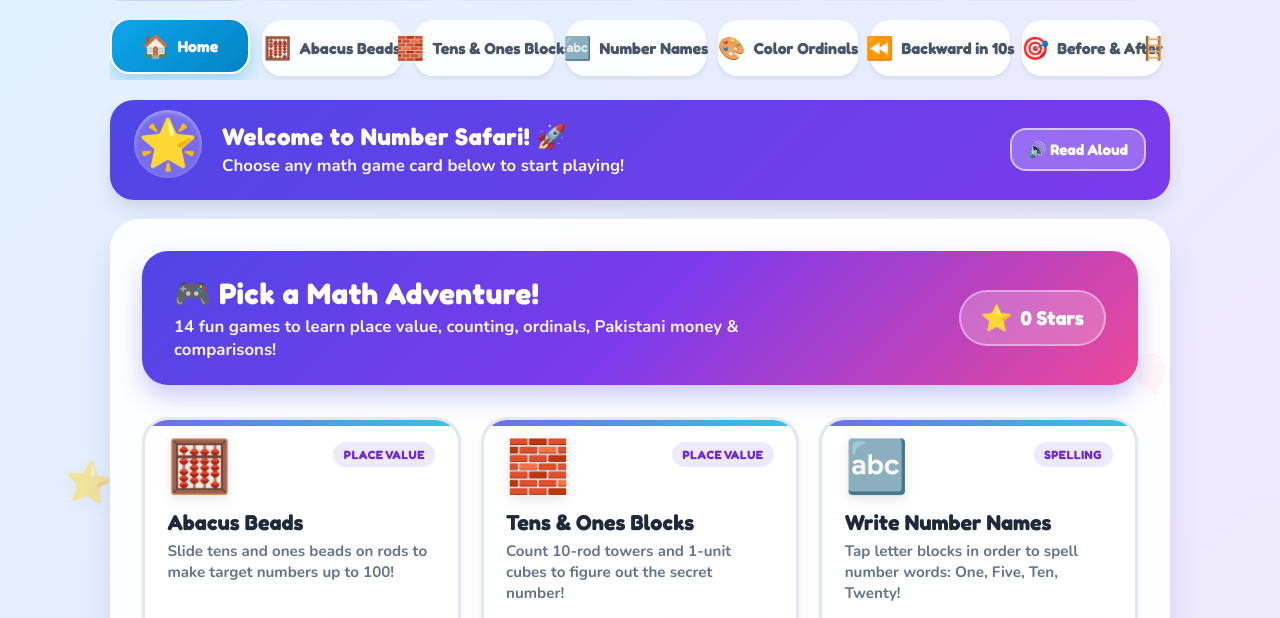
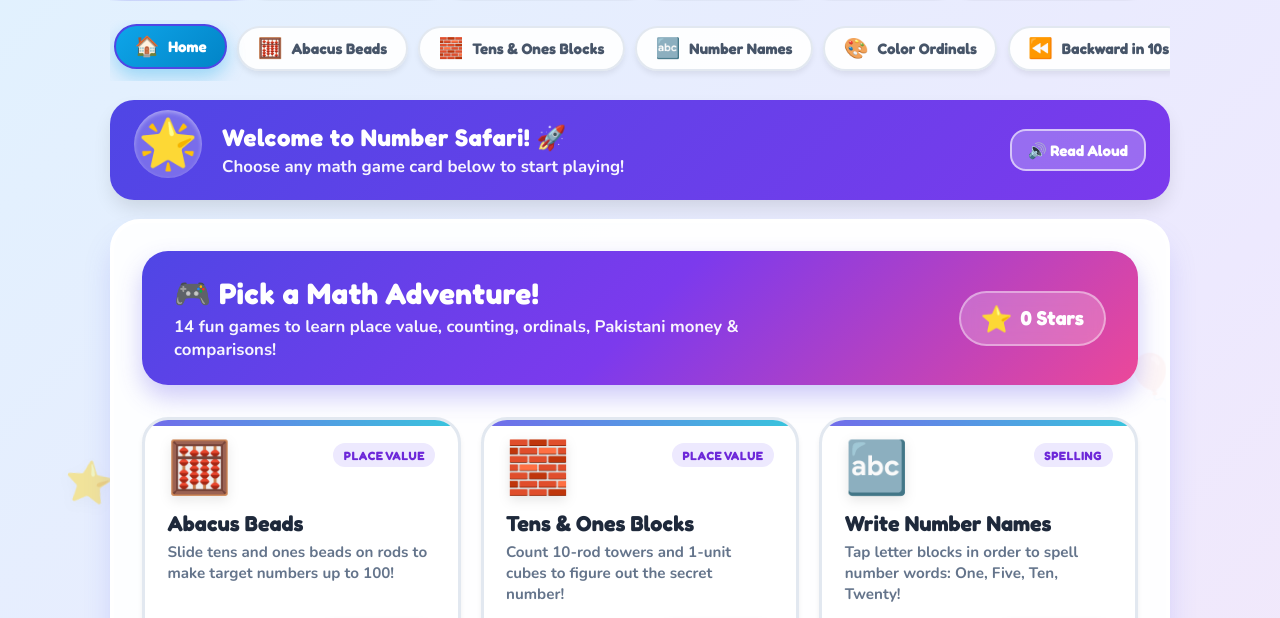
Before and after one commit to QasimOmer/number-safari, a website: page index.html in a window 1280 px wide. Shown: the part 170-788 px from the top of the page. Drawn offline with nearby package versions, Linux system fonts and the light colour scheme.

Commit message:
Fix nav bar button overlapping by preventing flex item squishing and ensuring natural content width

```diff
--- a/game.js
+++ b/game.js
@@ -643,7 +643,11 @@ function renderHomeCards() {
 function switchToMode(modeId) {
   state.mode = modeId;
   document.querySelectorAll('.nav-btn').forEach(b => {
-    b.classList.toggle('active', b.dataset.mode === modeId);
+    const isActive = b.dataset.mode === modeId;
+    b.classList.toggle('active', isActive);
+    if (isActive) {
+      b.scrollIntoView({ behavior: 'smooth', block: 'nearest', inline: 'center' });
+    }
   });
   document.querySelectorAll('.game-view').forEach(v => v.classList.remove('active'));
 
--- a/style.css
+++ b/style.css
@@ -217,47 +217,79 @@ body {
 /* Nav Modes */
 .mode-nav {
   display: flex;
-  gap: 0.75rem;
+  gap: 0.65rem;
   overflow-x: auto;
-  padding-bottom: 0.25rem;
+  padding: 0.35rem 0.25rem 0.65rem;
+  scroll-behavior: smooth;
+  -webkit-overflow-scrolling: touch;
+  scrollbar-width: thin;
+  scrollbar-color: rgba(99, 102, 241, 0.35) transparent;
+}
+
+.mode-nav::-webkit-scrollbar {
+  height: 6px;
+}
+.mode-nav::-webkit-scrollbar-track {
+  background: rgba(241, 245, 249, 0.6);
+  border-radius: 999px;
+}
+.mode-nav::-webkit-scrollbar-thumb {
+  background: rgba(148, 163, 184, 0.4);
+  border-radius: 999px;
+}
+.mode-nav::-webkit-scrollbar-thumb:hover {
+  background: rgba(99, 102, 241, 0.6);
 }
 
 .nav-btn {
-  flex: 1;
-  min-width: 140px;
-  display: flex;
-  align-items: center;
-  justify-content: center;
-  gap: 0.5rem;
-  padding: 0.75rem 1rem;
-  border-radius: 20px;
+  flex: 0 0 auto;
+  width: auto;
+  min-width: max-content;
+  display: inline-flex;
+  align-items: center;
+  justify-content: center;
+  gap: 0.55rem;
+  padding: 0.65rem 1.15rem;
+  border-radius: 999px;
   background: var(--card-bg);
-  border: 2px solid transparent;
-  font-family: var(--font-bubble);
-  font-size: 1rem;
+  border: 2px solid #E2E8F0;
+  font-family: var(--font-bubble);
+  font-size: 0.95rem;
   font-weight: 700;
   color: #475569;
   cursor: pointer;
+  white-space: nowrap;
   box-shadow: var(--shadow-sm);
-  transition: all 0.2s ease;
+  transition: all 0.2s cubic-bezier(0.34, 1.56, 0.64, 1);
+  user-select: none;
 }
 
 .nav-btn:hover {
   transform: translateY(-2px);
   background: #FFFFFF;
+  border-color: #818CF8;
   box-shadow: var(--shadow-md);
+  color: #1E293B;
 }
 
 .nav-btn.active {
   background: linear-gradient(135deg, #4F46E5, #7C3AED);
   color: #FFFFFF;
-  border-color: #FFFFFF;
+  border-color: #4F46E5;
   box-shadow: 0 8px 18px rgba(79, 70, 229, 0.35);
   transform: translateY(-2px);
 }
 
 .nav-btn .btn-emoji {
-  font-size: 1.4rem;
+  font-size: 1.25rem;
+  line-height: 1;
+  display: inline-block;
+  flex-shrink: 0;
+}
+
+.nav-btn .btn-text {
+  white-space: nowrap;
+  display: inline-block;
 }
 
 /* Toolbar */
@@ -2891,20 +2923,7 @@ body {
    FULL MOBILE & TABLET RESPONSIVE SYSTEM
    ======================================================== */
 
-/* Hide scrollbar on mode navigation */
-.mode-nav {
-  scroll-snap-type: x mandatory;
-  -webkit-overflow-scrolling: touch;
-  scrollbar-width: none;
-}
-.mode-nav::-webkit-scrollbar {
-  display: none;
-}
-.nav-btn {
-  scroll-snap-align: start;
-  flex-shrink: 0;
-  white-space: nowrap;
-}
+/* Navigation uses styled smooth scrollbar defined in Nav Modes section */
 
 /* Confetti canvas */
 #confettiCanvas {
@@ -2969,17 +2988,17 @@ body {
 
   /* Nav buttons */
   .mode-nav {
-    gap: 0.5rem;
+    gap: 0.45rem;
   }
 
   .nav-btn {
-    min-width: 120px;
-    padding: 0.6rem 0.8rem;
-    font-size: 0.9rem;
+    padding: 0.5rem 0.85rem;
+    font-size: 0.86rem;
+    gap: 0.4rem;
   }
 
   .nav-btn .btn-emoji {
-    font-size: 1.2rem;
+    font-size: 1.15rem;
   }
 
   /* Toolbar */
```
